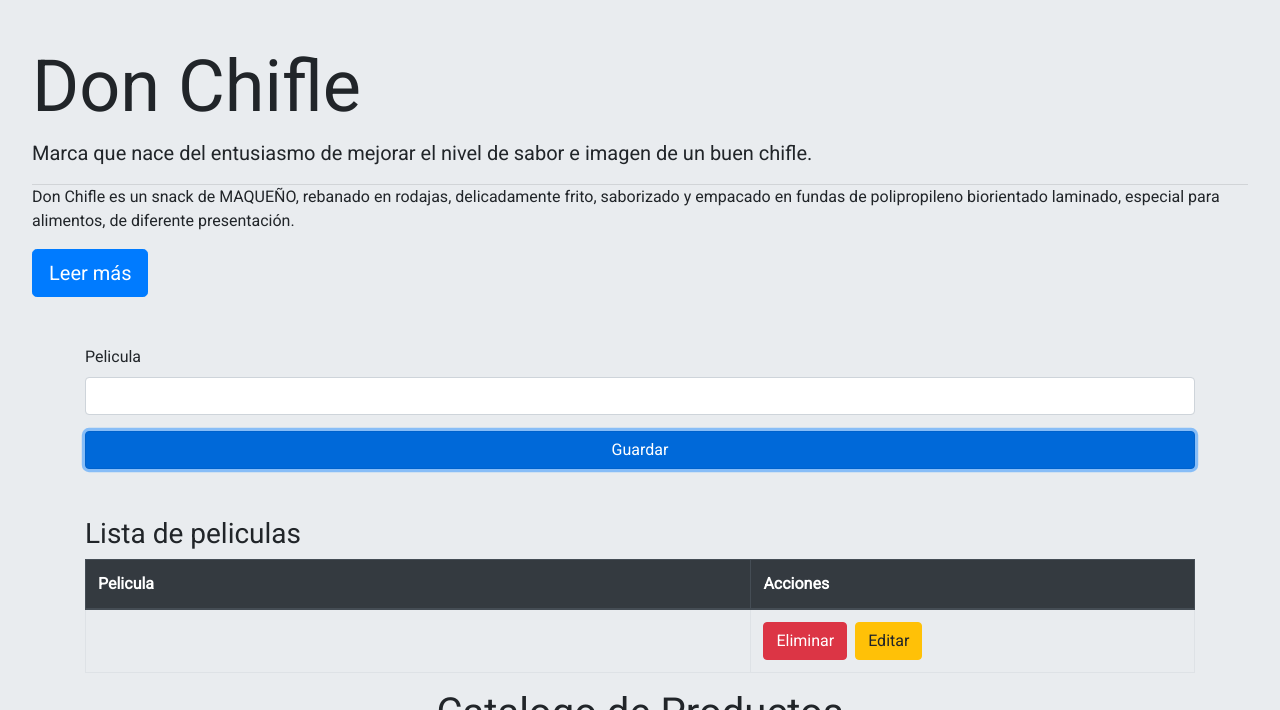
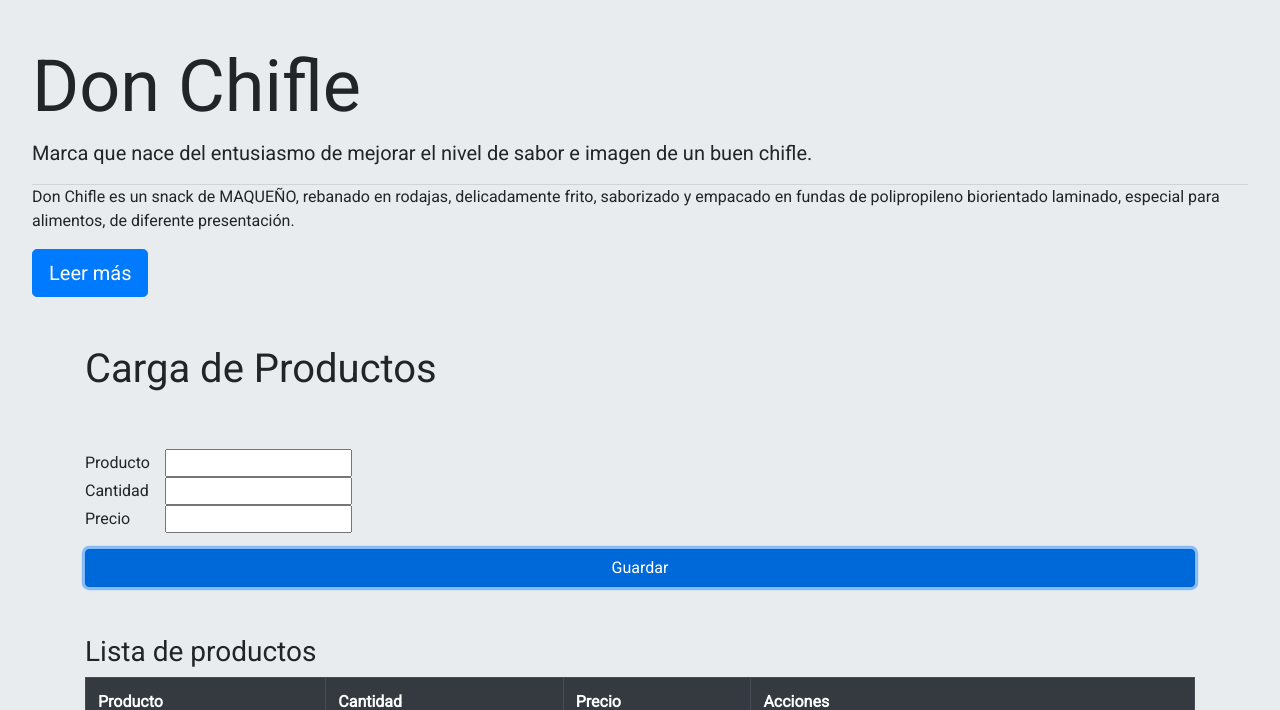
Before and after one commit to dpesantesucamp/dpesantes_proyecto2_appcrud_ucamp, a plain HTML site: page index.html in a window 1280 px wide. Both pictures are taken after a click on the button "Guardar". Shown: the part 90-800 px from the top of the page. Drawn offline with nearby package versions, Linux system fonts and the light colour scheme.

Commit message:
Funcionalidad
Se agrego y modifico el codigo JS y HTML para el CRUD , se trabajo con arreglos y LocalStorage

```diff
--- a/assets/js/main.js
+++ b/assets/js/main.js
@@ -1,62 +1,86 @@
-const txtPelicula = document.getElementById('txtPelicula');
-const tblPeliculas = document.getElementById('tblPeliculas');
+const txtProducto = document.getElementById('txtProducto');
+const txtCantidad = document.getElementById('txtCantidad');
+const txtPrecio = document.getElementById('txtPrecio');
+const tblProductos = document.getElementById('tblProductos');
 
 
-let peliculas = (localStorage.getItem("peliculas")) ? JSON.parse(localStorage.getItem("peliculas")) : [];
+let productos =  (localStorage.getItem("productos")) ? JSON.parse(localStorage.getItem("productos")) : [];
+let cantidades = (localStorage.getItem("cantidades")) ? JSON.parse(localStorage.getItem("cantidades")) : [];
+let precios = (localStorage.getItem("precios")) ? JSON.parse(localStorage.getItem("precios")) : [];
 
-mostrarPeliculas();
+mostrarProductos();
 
 function guardar(){
     console.log("Entro a guardar");
-    const pelicula = txtPelicula.value;
-    peliculas.push(pelicula);
-    console.log('Escribio ${pelicula}');
-    console.log(peliculas);
+    const producto = txtProducto.value;
+    const cantidad = txtCantidad.value;
+    const precio = txtPrecio.value;
+    productos.push(producto);
+    cantidades.push(cantidad);
+    precios.push(precio);
+    console.log(productos);
+    console.log(cantidades);
+    console.log(precios);
     actualizarStorage();
-    mostrarPeliculas();
+    mostrarProductos();
     limpiarCajaTexto();
 }
 
 function limpiarCajaTexto()
 {
-    txtPelicula.value = "";
+    txtProducto.value = "";
+    txtCantidad.value = "";
+    txtPrecio.value = "";
 }
 
 function actualizarStorage()
 {
-    localStorage.setItem("peliculas",JSON.stringify(peliculas));
-    mostrarPeliculas();
+    localStorage.setItem("productos",JSON.stringify(productos));
+    localStorage.setItem("cantidades",JSON.stringify(cantidades));
+    localStorage.setItem("precios",JSON.stringify(precios));
+    mostrarProductos();
 }
 
-function mostrarPeliculas()
+function mostrarProductos()
 {
-    if (peliculas.length === 0)
+    if (productos.length === 0)
     {
-        tblPeliculas.innerHTML = `<tr class="text-center font-weight-bold">
-        <td colspan="2">NO HAY REGISTROS</td></tr>`;
+        tblProductos.innerHTML = `<tr class="text-center font-weight-bold">
+        <td colspan="4">NO HAY REGISTROS</td></tr>`;
     }else
     {
-        tblPeliculas.innerHTML = "";
-        for (const pelicula of peliculas)
+        tblProductos.innerHTML = "";
+        for (const producto of productos)
         {
             const tr = document.createElement("tr");
-            const tdPelicula = document.createElement("td");
-            tdPelicula.innerText = pelicula;
-            tr.appendChild(tdPelicula);
-            tblPeliculas.appendChild(tr);
+            const tdProducto = document.createElement("td");
+            tdProducto.innerText = producto;
+            tr.appendChild(tdProducto);
+            tblProductos.appendChild(tr);
+
+            const index = productos.indexOf(producto);
+            const tdCantidad = document.createElement("td");
+            tdCantidad.innerText = cantidades[index];
+            tr.appendChild(tdCantidad);
+            tblProductos.appendChild(tr);
+
+            const tdPrecio = document.createElement("td");
+            tdPrecio.innerText = precios[index];
+            tr.appendChild(tdPrecio);
+            tblProductos.appendChild(tr);
 
             const tdAcciones = document.createElement("td");
             const btnEliminar = document.createElement("button");
             btnEliminar.innerText = "Eliminar";
             btnEliminar.classList.add("btn","btn-danger");
-            btnEliminar.onclick = () => eliminar(pelicula);
+            btnEliminar.onclick = () => eliminar(producto);
             tdAcciones.appendChild(btnEliminar);
             tr.appendChild(tdAcciones);
 
             const btnEditar = document.createElement("button");
             btnEditar.innerText = "Editar";
             btnEditar.classList.add("btn","btn-warning", "ml-2");
-            btnEditar.onclick = () => editar(pelicula);
+            btnEditar.onclick = () => editar(producto, cantidades[index], precios[index]);
             tdAcciones.appendChild(btnEditar);
             tr.appendChild(tdAcciones);
         }
@@ -64,18 +88,26 @@ function mostrarPeliculas()
     }
 }
 
-function eliminar(pelicula)
+function eliminar(producto)
 {
-        const index = peliculas.indexOf(pelicula);
-        peliculas.splice(index,1);
+        const index = productos.indexOf(producto);
+        productos.splice(index,1);
+        cantidades.splice(index,1);
+        precios.splice(index,1);
         actualizarStorage();
 }
 
-function editar(pelicula)
+function editar(producto, cantidad, precio)
 {
-        const index = peliculas.indexOf(pelicula);
-        const nuevo_nombre_pelicula = prompt(`Ingrese el nuevo nombre de la pelicula,
-        actual: ${pelicula}`);
-        peliculas[index] = nuevo_nombre_pelicula;
+        const index = productos.indexOf(producto);
+        const nuevo_nombre_producto = prompt(`Ingrese el nuevo nombre del item,
+        actual: ${producto}`);
+        productos[index] = nuevo_nombre_producto;
+        const nueva_cantidad = prompt(`Ingrese la nueva cantidad,
+        actual: ${cantidad}`);
+        cantidades[index] = nueva_cantidad;
+        const nuevo_precio = prompt(`Ingrese el nuevo precio,
+        actual: ${precio}`);
+        precios[index] = nuevo_precio;
         actualizarStorage();
 }
--- a/index.html
+++ b/index.html
@@ -46,9 +46,21 @@
                 <div class="col-sm-12">
                     <form>
                         <div class="form-group">
-                            <label>Pelicula</label>
-                            <input type="text" class="form-control" id="txtPelicula">
-
+                            <h1>Carga de Productos</h1>
+                            <table>
+                                <tr>
+                                    <td>Producto</td>
+                                    <td width="70%" class="ml-2"><input type="text" id="txtProducto"></td><br>
+                                </tr>
+                                <tr class="ml-2">
+                                    <td>Cantidad</td>
+                                    <td width="40%" class="ml-2"><input type="text" id="txtCantidad"></td><br>
+                                </tr>
+                                <tr class="ml-2">
+                                    <td>Precio</td>
+                                    <td width="40%" class="ml-2"><input type="text" id="txtPrecio"></td>
+                                </tr>
+                            </table>
                         </div>
                         <button onclick="guardar()" class="btn btn-primary btn-block" type="button">Guardar</button>
                     </form>
@@ -56,15 +68,17 @@
             </div>
             <div class="row mt-5">
                 <div class="col-sm-12">
-                    <h3>Lista de peliculas</h3>
-                    <table class="table table-bordered" aria-describedby="peliculas">
+                    <h3>Lista de productos</h3>
+                    <table class="table table-bordered" aria-describedby="productos">
                         <thead class="thead-dark">
                             <tr>
-                                <th>Pelicula</th>
+                                <th>Producto</th>
+                                <th>Cantidad</th>
+                                <th>Precio</th>
                                 <th width="40%">Acciones</th>
                             </tr>
                         </thead>
-                        <tbody id="tblPeliculas">
+                        <tbody id="tblProductos">
                             <!-- <tr class="text-center font-weight-bold">
                                 <td colspan="2">NO HAY REGISTROS</td>
                             </tr>
```
